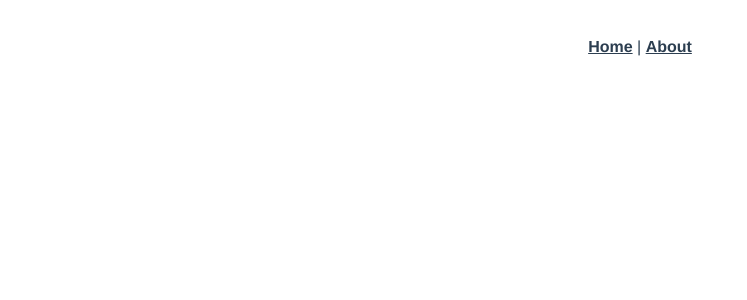
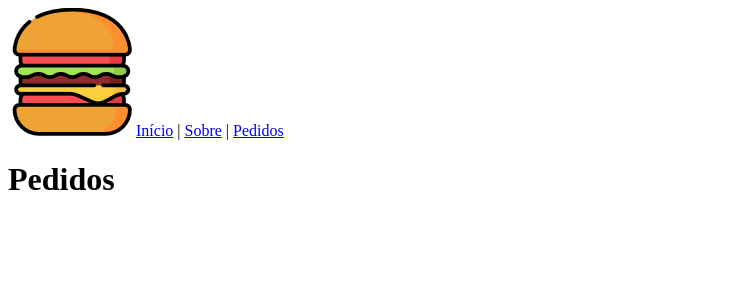
Before and after one commit to Getteli/curso-vue, a Vue app in the folder project/: page /burgues in a window 1280 px wide. Before the commit this address had no page. Shown: the top 300 px of the page, without its empty margins (0-747 px from the left). Built offline with nearby package versions, Linux system fonts and the light colour scheme.

Commit message:
implementando as rotas e links

```diff
--- a/project/src/App.vue
+++ b/project/src/App.vue
@@ -1,30 +1,17 @@
 <template>
-  <nav>
-    <router-link to="/">Home</router-link> |
-    <router-link to="/about">About</router-link>
-  </nav>
+  <!-- chamando a navbar -->
+  <Navbar/>
+  <!-- nesta tag é onde ficará as VIEWS (cada tela mesmo) -->
+   <!-- obs: a pasta de components são para partes menores, elementos -->
   <router-view/>
 </template>
 
-<style>
-#app {
-  font-family: Avenir, Helvetica, Arial, sans-serif;
-  -webkit-font-smoothing: antialiased;
-  -moz-osx-font-smoothing: grayscale;
-  text-align: center;
-  color: #2c3e50;
-}
+<script>
+  import Navbar from './components/Navbar.vue';
 
-nav {
-  padding: 30px;
-}
-
-nav a {
-  font-weight: bold;
-  color: #2c3e50;
-}
-
-nav a.router-link-exact-active {
-  color: #42b983;
-}
-</style>
+  export default {
+    components: {
+      Navbar
+    }
+  }
+</script>
--- a/project/src/components/HelloWorld.vue
+++ /dev/null
@@ -1,58 +0,0 @@
-<template>
-  <div class="hello">
-    <h1>{{ msg }}</h1>
-    <p>
-      For a guide and recipes on how to configure / customize this project,<br>
-      check out the
-      <a href="https://cli.vuejs.org" target="_blank" rel="noopener">vue-cli documentation</a>.
-    </p>
-    <h3>Installed CLI Plugins</h3>
-    <ul>
-      <li><a href="https://github.com/vuejs/vue-cli/tree/dev/packages/%40vue/cli-plugin-babel" target="_blank" rel="noopener">babel</a></li>
-      <li><a href="https://github.com/vuejs/vue-cli/tree/dev/packages/%40vue/cli-plugin-router" target="_blank" rel="noopener">router</a></li>
-    </ul>
-    <h3>Essential Links</h3>
-    <ul>
-      <li><a href="https://vuejs.org" target="_blank" rel="noopener">Core Docs</a></li>
-      <li><a href="https://forum.vuejs.org" target="_blank" rel="noopener">Forum</a></li>
-      <li><a href="https://chat.vuejs.org" target="_blank" rel="noopener">Community Chat</a></li>
-      <li><a href="https://twitter.com/vuejs" target="_blank" rel="noopener">Twitter</a></li>
-      <li><a href="https://news.vuejs.org" target="_blank" rel="noopener">News</a></li>
-    </ul>
-    <h3>Ecosystem</h3>
-    <ul>
-      <li><a href="https://router.vuejs.org" target="_blank" rel="noopener">vue-router</a></li>
-      <li><a href="https://vuex.vuejs.org" target="_blank" rel="noopener">vuex</a></li>
-      <li><a href="https://github.com/vuejs/vue-devtools#vue-devtools" target="_blank" rel="noopener">vue-devtools</a></li>
-      <li><a href="https://vue-loader.vuejs.org" target="_blank" rel="noopener">vue-loader</a></li>
-      <li><a href="https://github.com/vuejs/awesome-vue" target="_blank" rel="noopener">awesome-vue</a></li>
-    </ul>
-  </div>
-</template>
-
-<script>
-export default {
-  name: 'HelloWorld',
-  props: {
-    msg: String
-  }
-}
-</script>
-
-<!-- Add "scoped" attribute to limit CSS to this component only -->
-<style scoped>
-h3 {
-  margin: 40px 0 0;
-}
-ul {
-  list-style-type: none;
-  padding: 0;
-}
-li {
-  display: inline-block;
-  margin: 0 10px;
-}
-a {
-  color: #42b983;
-}
-</style>
--- /dev/null
+++ b/project/src/components/Navbar.vue
@@ -0,0 +1,26 @@
+<script>
+    export default {
+        name: "Navbar",
+        data() {
+            return {
+
+            }
+        }
+    }
+</script>
+
+<template>
+    <div id="nav">
+        <!-- esta tag é para indicar ao routes do vue que isto é um LINK de rota -->
+        <router-link>
+            <img src="images/logo.png" alt="" id="logo" srcset="images/logo.png">
+        </router-link>
+        <!-- o to indica para ONDE a rota irá -->
+        <router-link to="/">Início</router-link> |
+        <router-link to="/about">Sobre</router-link> |
+        <router-link to="/burgues">Pedidos</router-link>
+    </div>
+</template>
+
+<style scoped>
+</style>
--- a/project/src/router/index.js
+++ b/project/src/router/index.js
@@ -1,5 +1,6 @@
 import { createRouter, createWebHistory } from 'vue-router'
 import HomeView from '../views/HomeView.vue'
+import PedidosView from '@/views/PedidosView.vue'
 
 const routes = [
   {
@@ -7,14 +8,22 @@ const routes = [
     name: 'home',
     component: HomeView
   },
+  // podemos chamar de 2 formas
+  // chamando o import dentro da rota
   {
     path: '/about',
     name: 'about',
-    // route level code-splitting
-    // this generates a separate chunk (about.[hash].js) for this route
-    // which is lazy-loaded when the route is visited.
+    // divisão de código em nível de rota
+    // isso gera um pedaço separado (about.[hash].js) para esta rota
+    // que é carregado lentamente quando a rota é visitada.
     component: () => import(/* webpackChunkName: "about" */ '../views/AboutView.vue')
-  }
+  },
+  // importando o componente
+  {
+    path: '/burgues',
+    name: 'burgues',
+    component: PedidosView
+  },
 ]
 
 const router = createRouter({
--- a/project/src/views/AboutView.vue
+++ b/project/src/views/AboutView.vue
@@ -1,5 +1,3 @@
 <template>
-  <div class="about">
-    <h1>This is an about page</h1>
-  </div>
+  <h1>Sobre o projeto/curso/repositorio</h1>
 </template>
--- a/project/src/views/HomeView.vue
+++ b/project/src/views/HomeView.vue
@@ -1,18 +1,11 @@
 <template>
-  <div class="home">
-    <img alt="Vue logo" src="../assets/logo.png">
-    <HelloWorld msg="Welcome to Your Vue.js App"/>
-  </div>
+  <h1>Inicio</h1>
 </template>
 
 <script>
-// @ is an alias to /src
-import HelloWorld from '@/components/HelloWorld.vue'
-
 export default {
   name: 'HomeView',
   components: {
-    HelloWorld
   }
 }
 </script>
--- /dev/null
+++ b/project/src/views/PedidosView.vue
@@ -0,0 +1,9 @@
+<template>
+    <h1>Pedidos</h1>
+</template>
+
+<script>
+    export default {
+        name: 'PedidosView',
+    }
+</script>
```
Also changed, not shown: project/src/components/Footer.vue (added, +13 -0 lines), project/public/images/burger.jpg (added), project/public/images/logo.png (added).
